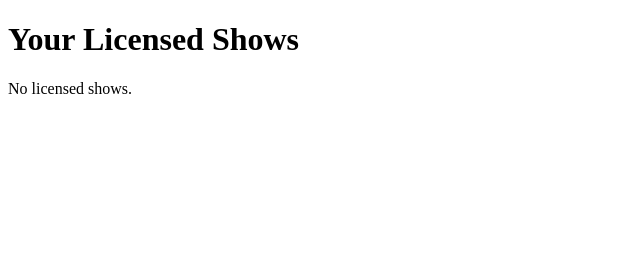
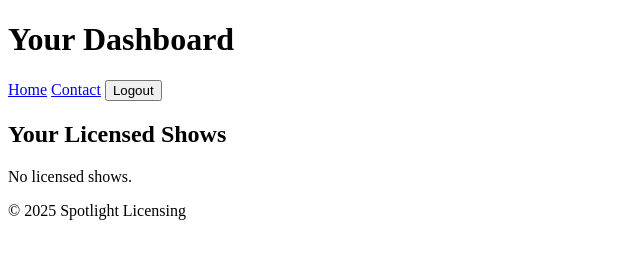
Before and after one commit to YourCallanDev/spotlightlicensing, a plain HTML site: page dashboard.html in a window 1280 px wide. Shown: the whole page, without its empty margins (0-640 px from the left). Drawn offline with Linux system fonts and the light colour scheme; files that its build step writes are made by us from their sources; sample sign-in values are in the browser's storage.

Commit message:
Update dashboard.html

```diff
--- a/dashboard.html
+++ b/dashboard.html
@@ -6,8 +6,26 @@
   <link rel="stylesheet" href="css/style.css">
 </head>
 <body>
-  <h1>Your Licensed Shows</h1>
-  <div id="showsContainer"></div>
+  <header>
+    <h1>Your Dashboard</h1>
+    <nav>
+      <a href="index.html">Home</a>
+      <a href="contact.html">Contact</a>
+      <button id="logoutBtn">Logout</button>
+    </nav>
+  </header>
+
+  <main>
+    <section id="userInfo"></section>
+    <section id="licensedShows">
+      <h2>Your Licensed Shows</h2>
+      <div id="showsContainer"></div>
+    </section>
+  </main>
+
+  <footer>
+    <p>&copy; 2025 Spotlight Licensing</p>
+  </footer>
 
   <script src="data/shows.js"></script>
   <script src="data/licenseAssignment.js"></script>
```
